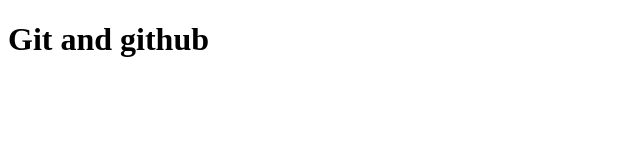
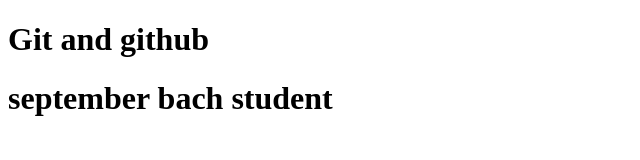
Before and after one commit to elu-programer/september, a plain HTML site: page index.html in a window 1280 px wide. Shown: the whole page, without its empty margins (0-640 px from the left). Drawn offline with Linux system fonts and the light colour scheme.

Commit message:
Update index.html

```diff
--- a/index.html
+++ b/index.html
@@ -7,5 +7,6 @@
 </head>
 <body>
     <h1>Git and github</h1>
+    <h1>september bach student</h1>
 </body>
 </html>
```
